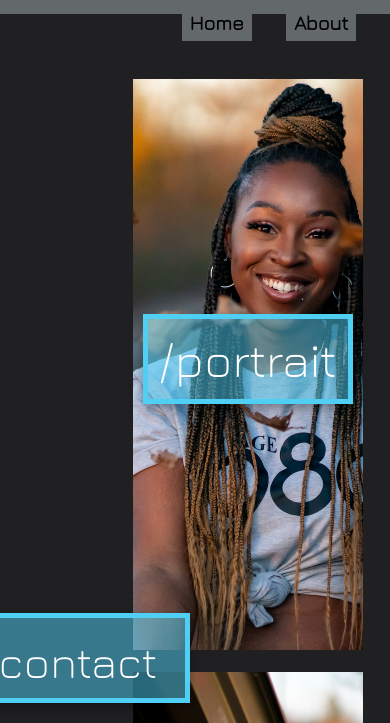
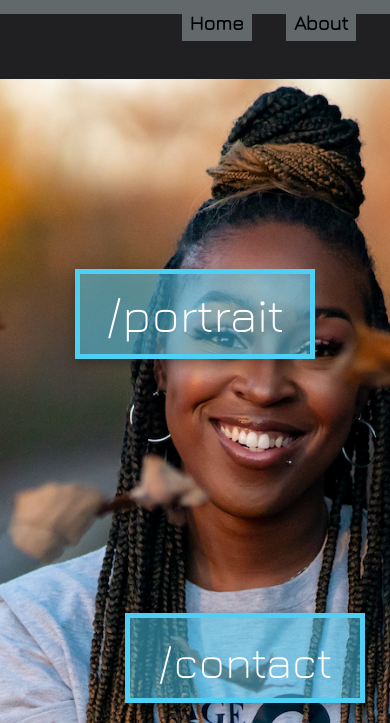
Before and after one commit to NifemiB/NifemiB.github.io, a plain HTML site: page Nifemi'sWorld.html in a window 390 px wide. Shown: the part 121-844 px from the top of the page. Drawn offline with nearby package versions, Linux system fonts and the light colour scheme.

Commit message:
Update style.css

```diff
--- a/CSS/style.css
+++ b/CSS/style.css
@@ -283,7 +283,7 @@ a{
 .boo{
     float:right;
     background-color: rgba(80,207,245,0.5);
-    margin-right: 200px;
+    margin-right: 25px;
     margin-top:;
     border:5px solid rgb(80,207,245);
     width:240px;
@@ -444,44 +444,62 @@ margin-top: 80px;
 
 @media screen and (max-width: 1000px) {
     .rowt {
-    padding-left:0px;
-        margin-left: 0px;
+   margin-left: 0px;
+        padding-left: 0px;
+        position: absolute;
+        width: 100%;
   }
     .columnp{
-        float:left;
-        margin-left:34%;
+        float:;
+        margin:auto;
         position:relative;
         margin-top:20px;
+        width:;
+        margin-left:;
+        display: flex;
+  flex-direction: column;
+  justify-content: center;
+  align-items: center;
 
     }
     .column{
-        float:left;
-        margin-left:34%;
+        float:;
+        margin:auto;
         position:relative;
         margin-top:210px;
         transition: 0s;
+        margin-left:;
+        display: flex;
+  flex-direction: column;
+  justify-content: center;
+  align-items: center;
+        width:240px;
+
+
 
     }
     .column-2{
-        margin-top:480px;
+        margin-top:940px;
         transition:0s;
+
     }
     .column-3{
-        margin-top:480px;
+        margin-top:940px;
     }
     .column-4{
-        margin-top:480px;
+        margin-top:940px;
     }
     .rowl{
         padding-left: 0px;
-        margin-left:15px;
+        margin-left:0px;
+        position:relative;
     }
     .line{
-        margin-top: 2400px;
-        width:70%;
+        margin-top: 700px;
+        width:87%;
     }
     .space{
-        margin-top: 30px;
+        margin-top: 830px;
     }
     h1{
         width:110%;
@@ -496,5 +514,8 @@ margin-top: 80px;
         width:70%;
         margin-top: 700px;
     }
+    .ist1{
+        width:400px;
+    }
 
 }
```
